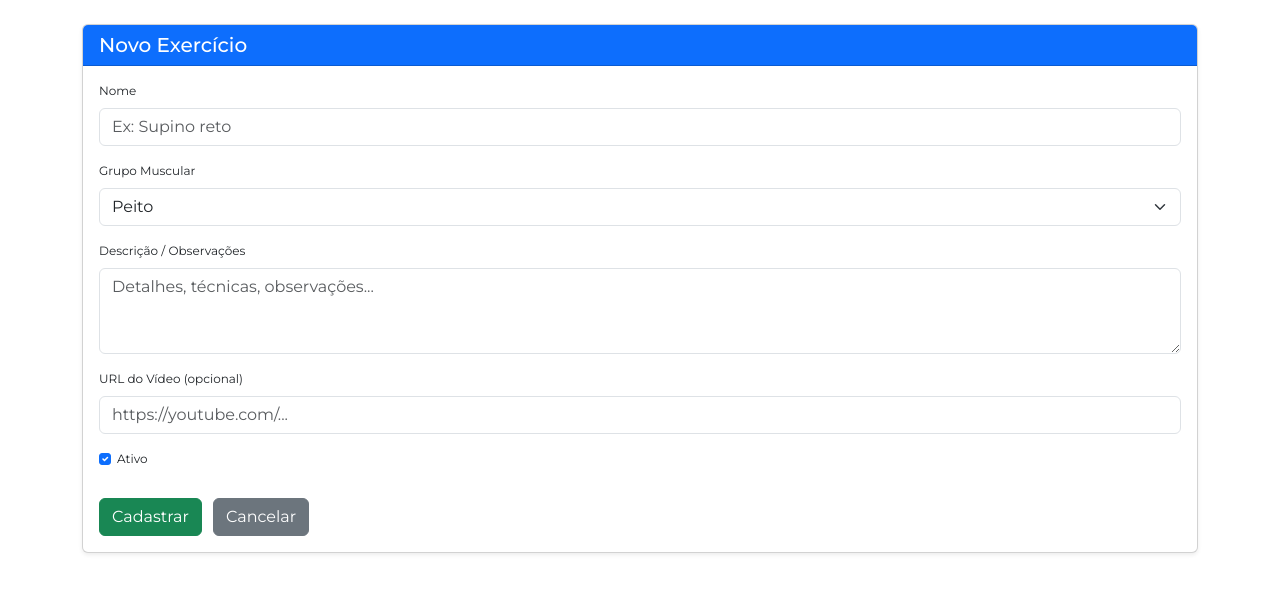
After one commit to Dsmalosti/ValeDesenvolvimentos-Academia, a Flask app: page /exercicios/criar/ in a window 1280 px wide. The commit adds this page. Shown: the top 593 px of the page. Run offline with Flask 3, Linux system fonts and the light colour scheme; the visitor is signed in with stand-in values (Sample User, id 1).

Commit message:
Criação e configuração tabela exercicios

```diff
--- a/app/__init__.py
+++ b/app/__init__.py
@@ -51,9 +51,11 @@ def create_app():
     from app.alunos.routes import alunos_blueprint
     from app.instrutores.routes import instrutores_blueprint
     from app.planos.routes import planos_blueprint
+    from app.exercicios.routes import exercicios_blueprint
     app.register_blueprint(alunos_blueprint)
     app.register_blueprint(instrutores_blueprint)
     app.register_blueprint(planos_blueprint)
+    app.register_blueprint(exercicios_blueprint)
 
     # Outras rotas
     from app.routes import main_blueprint
--- a/app/alunos/routes.py
+++ b/app/alunos/routes.py
@@ -39,6 +39,7 @@ def listarAlunos():
 
 # Rota para editar aluno
 @alunos_blueprint.route('/editar/<int:aluno_id>', methods=['GET', 'POST'])
+@login_required
 def editarAluno(aluno_id):
     aluno = Aluno.query.get_or_404(aluno_id)
     form = AlunoForm(obj=aluno)
--- /dev/null
+++ b/app/exercicios/form.py
@@ -0,0 +1,28 @@
+from flask_wtf import FlaskForm
+from wtforms import StringField, SubmitField, PasswordField, DateField, BooleanField, SelectField, TextAreaField, SelectField
+from wtforms.validators import DataRequired, Email, EqualTo, ValidationError, Length, Optional, URL
+
+
+class ExercicioForm(FlaskForm):
+    nome = StringField('Nome', validators=[DataRequired(message="O nome é obrigatório."), Length(min=2, max=100)])
+    grupo_muscular = SelectField(
+        'Grupo Muscular',
+        choices=[
+            ('peito', 'Peito'),
+            ('costas', 'Costas'),
+            ('ombro', 'Ombros'),
+            ('biceps', 'Bíceps'),
+            ('triceps', 'Tríceps'),
+            ('pernas', 'Pernas'),
+            ('gluteo', 'Glúteo'),
+            ('abdomen', 'Abdômen'),
+            ('outro', 'Outro')
+        ],
+        validators=[DataRequired(message="Selecione um grupo muscular.")]
+    )
+    descricao = TextAreaField('Descrição / Observações', validators=[Optional()])
+    video_url = StringField(
+        'URL do Vídeo (opcional)',
+        validators=[Optional(), URL(message="Informe uma URL válida.")]
+    )
+    ativo = BooleanField('Ativo', default=True)
--- /dev/null
+++ b/app/exercicios/routes.py
@@ -0,0 +1,61 @@
+from app import  db
+from flask import Blueprint,render_template, url_for, request, redirect, flash
+from flask_login import login_user, logout_user, current_user, login_required
+from app.exercicios.form import ExercicioForm
+from app.models import Exercicio
+
+exercicios_blueprint = Blueprint('exercicios', __name__, url_prefix='/exercicios', template_folder='templates')
+
+# Rota criar exercicio
+@exercicios_blueprint.route('/criar/', methods=['GET', 'POST'])
+@login_required
+def criarExercicio():
+    form = ExercicioForm()
+    if form.validate_on_submit():
+        exercicio = Exercicio(
+            nome = form.nome.data,
+            grupo_muscular = form.grupo_muscular.data,
+            descricao = form.descricao.data,
+            video_url = form.video_url.data,
+            ativo = form.ativo.data
+        )
+
+        db.session.add(exercicio)
+        db.session.commit()
+        flash('Exercicio criado com sucesso!', 'success')
+        return redirect(url_for('exercicios.listarExercicios'))
+
+    return render_template('exercicio_form.html', form=form, titulo='Criar exercicio')
+
+# Rota listar
+@exercicios_blueprint.route('/listar/')
+@login_required
+def listarExercicios():
+    exercicios = Exercicio.query.all()
+
+    return render_template('exercicio-lista.html', exercicios=exercicios)
+
+# Rota editar
+@exercicios_blueprint.route('/editar/<int:exercicio_id>', methods=['GET', 'POST'])
+@login_required
+def editarExercicio(exercicio_id):
+    exercicio = Exercicio.query.get_or_404(exercicio_id)
+    form = ExercicioForm(obj=exercicio)
+
+    if form.validate_on_submit():
+        form.populate_obj(exercicio)
+        db.session.commit()
+        flash('Exercicio atualizado com sucesso!', 'success')
+        return redirect(url_for('exercicios.listarExercicios'))
+
+    return render_template('exercicio_form.html', form=form, titulo=f'Editar Exercicio: {exercicio.nome}')
+
+# Rota excluir
+@exercicios_blueprint.route('/excluir/<int:exercicio_id>', methods=['POST'])
+@login_required
+def excluirExercicio(exercicio_id):
+    exercicio = Exercicio.query.get_or_404(exercicio_id)
+    db.session.delete(exercicio)
+    db.session.commit()
+
+    return redirect(url_for('exercicios.listarExercicios'))
--- /dev/null
+++ b/app/exercicios/templates/exercicio_form.html
@@ -0,0 +1,76 @@
+{% extends "base.html" %}
+
+{% block content %}
+<div class="container mt-4">
+    <div class="card shadow-sm">
+        <div class="card-header bg-primary text-white">
+            <h5 class="mb-0">
+                {% if form_type == 'edit' %}
+                    Editar Exercício
+                {% else %}
+                    Novo Exercício
+                {% endif %}
+            </h5>
+        </div>
+
+        <div class="card-body">
+
+            <form method="POST">
+                {{ form.csrf_token }}
+
+                <!-- Nome -->
+                <div class="mb-3">
+                    <label class="form-label">{{ form.nome.label }}</label>
+                    {{ form.nome(class="form-control", placeholder="Ex: Supino reto") }}
+                    {% for error in form.nome.errors %}
+                        <small class="text-danger">{{ error }}</small>
+                    {% endfor %}
+                </div>
+
+                <!-- Grupo Muscular -->
+                <div class="mb-3">
+                    <label class="form-label">{{ form.grupo_muscular.label }}</label>
+                    {{ form.grupo_muscular(class="form-select") }}
+                    {% for error in form.grupo_muscular.errors %}
+                        <small class="text-danger">{{ error }}</small>
+                    {% endfor %}
+                </div>
+
+                <!-- Descrição -->
+                <div class="mb-3">
+                    <label class="form-label">{{ form.descricao.label }}</label>
+                    {{ form.descricao(class="form-control", rows="3", placeholder="Detalhes, técnicas, observações...") }}
+                </div>
+
+                <!-- URL do Vídeo -->
+                <div class="mb-3">
+                    <label class="form-label">{{ form.video_url.label }}</label>
+                    {{ form.video_url(class="form-control", placeholder="https://youtube.com/...") }}
+                    {% for error in form.video_url.errors %}
+                        <small class="text-danger">{{ error }}</small>
+                    {% endfor %}
+                </div>
+
+                <!-- Ativo -->
+                <div class="form-check mb-3">
+                    {{ form.ativo(class="form-check-input") }}
+                    <label class="form-check-label">{{ form.ativo.label }}</label>
+                </div>
+
+                <!-- Botões -->
+                <div class="mt-4">
+                    <button type="submit" class="btn btn-success">
+                        {% if form_type == 'edit' %}Salvar Alterações{% else %}Cadastrar{% endif %}
+                    </button>
+
+                    <a href="{{ url_for('exercicios.listarExercicios') }}" class="btn btn-secondary ms-2">
+                        Cancelar
+                    </a>
+                </div>
+
+            </form>
+
+        </div>
+    </div>
+</div>
+{% endblock %}
--- a/app/models.py
+++ b/app/models.py
@@ -49,3 +49,14 @@ class Plano(db.Model):
 
     def __repr__(self):
         return f'<Plano {self.nome}>'
+
+class Exercicio(db.Model):
+    id = db.Column(db.Integer, primary_key=True)
+    nome = db.Column(db.String(100), nullable=False)
+    grupo_muscular = db.Column(db.String(50))
+    descricao = db.Column(db.Text)
+    video_url = db.Column(db.String(200))
+    ativo = db.Column(db.Boolean, default=True)
+
+    def __repr__(self):
+        return f"<Exercicio {self.nome}>"
--- a/app/templates/administracao.html
+++ b/app/templates/administracao.html
@@ -42,5 +42,7 @@
 
     <a href="{{ url_for('instrutores.listarInstrutores') }}">Listar instrutor</a>
     <a href="{{ url_for('alunos.listarAlunos') }}">Listar alunos</a>
+    <a href="{{ url_for('exercicios.criarExercicio') }}">Criar exercicio</a>
+    <a href="{{ url_for('exercicios.listarExercicios') }}">Listar exercicios</a>
 
 </div>
```
Also changed, not shown: app/exercicios/templates/exercicio-lista.html (added, +52 -0 lines), migrations/versions/75027569e099_.py (added, +36 -0 lines), app/exercicios/__init__.py (added), instance/database.db.
